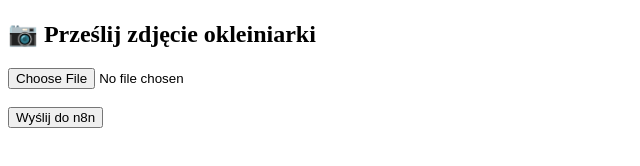
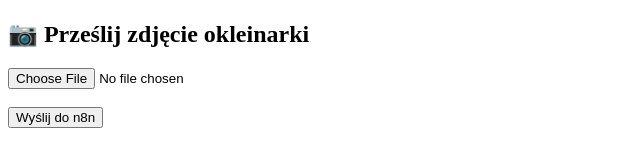
Before and after one commit to aibezobaw/okleiniarki, a plain HTML site: page index.html in a window 1280 px wide. Shown: the full height of the page, 0-640 px from the left. Drawn offline with Linux system fonts and the light colour scheme.

Commit message:
Add files via upload

```diff
--- a/index.html
+++ b/index.html
@@ -5,7 +5,7 @@
   <title>Wysyłka zdjęcia do n8n</title>
 </head>
 <body>
-  <h2>📷 Prześlij zdjęcie okleiniarki</h2>
+  <h2>📷 Prześlij zdjęcie okleinarki</h2>
   <form id="uploadForm">
     <input type="file" accept="image/*" capture="environment" id="photoInput" required><br><br>
     <button type="submit">Wyślij do n8n</button>
```
